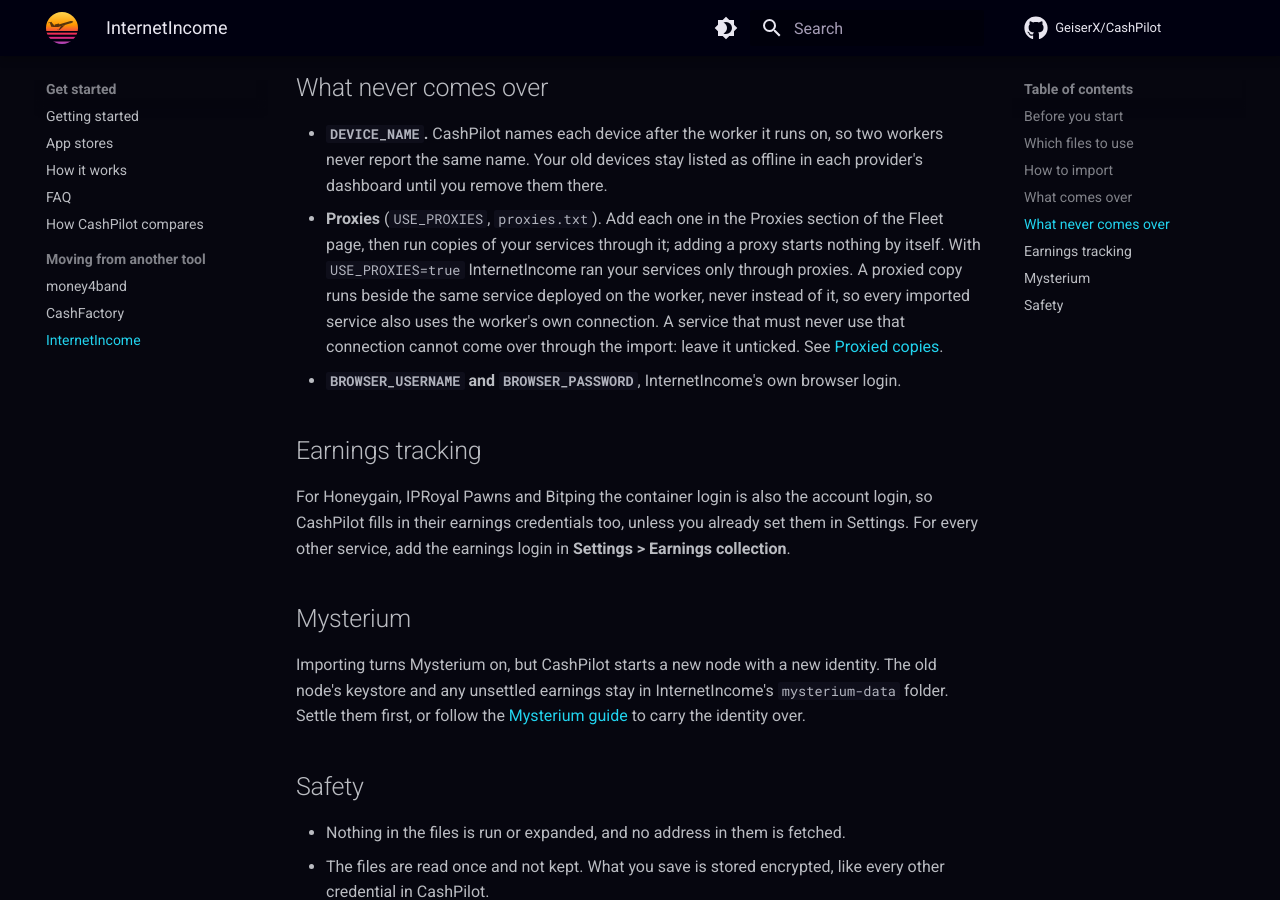
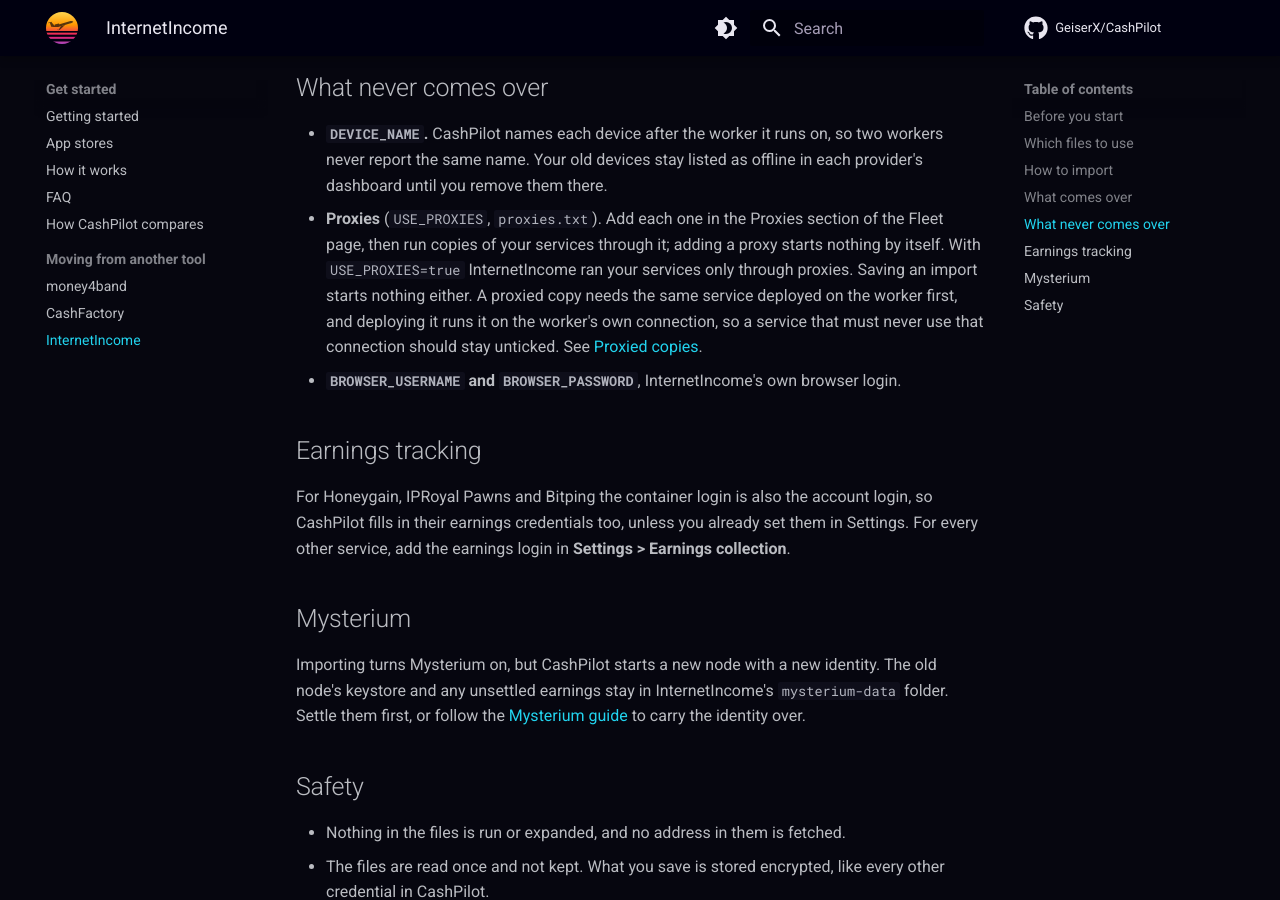
Before and after one commit to GeiserX/CashPilot, an MkDocs documentation site: the page built from docs/migrate/internetincome.md, in a window 1280 px wide and 900 px high, scrolled down 2618 px. Built offline with MkDocs 1.6.1 and Material for MkDocs 9.7.7, drawn with Linux system fonts in a browser that asks for light colours; comment, search, counter and statistics services are not loaded.

Commit message:
docs(import): separate saving an import from deploying the service it saved

```diff
--- a/docs/migrate/internetincome.md
+++ b/docs/migrate/internetincome.md
@@ -94,11 +94,11 @@
 - **Proxies** (`USE_PROXIES`, `proxies.txt`). Add each one in the Proxies
   section of the Fleet page, then run copies of your services through it; adding
   a proxy starts nothing by itself. With `USE_PROXIES=true` InternetIncome ran
-  your services only through proxies. A proxied copy runs beside the same
-  service deployed on the worker, never instead of it, so every imported service
-  also uses the worker's own connection. A service that must never use that
-  connection cannot come over through the import: leave it unticked. See
-  [Proxied copies](../proxies.md).
+  your services only through proxies. Saving an import starts nothing either. A
+  proxied copy needs the same service deployed on the worker first, and
+  deploying it runs it on the worker's own connection, so a service that must
+  never use that connection should stay unticked. See [Proxied
+  copies](../proxies.md).
 - **`BROWSER_USERNAME` and `BROWSER_PASSWORD`**, InternetIncome's own browser
   login.
 
```
Also changed, not shown: docs/migrate/money4band.md (+4 -5 lines).
